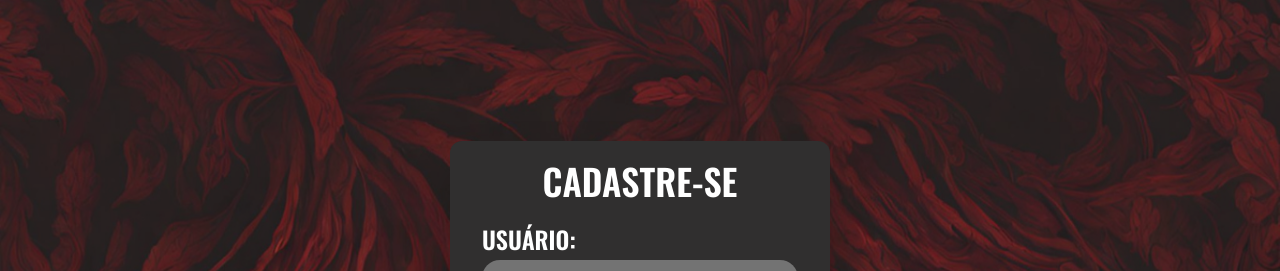
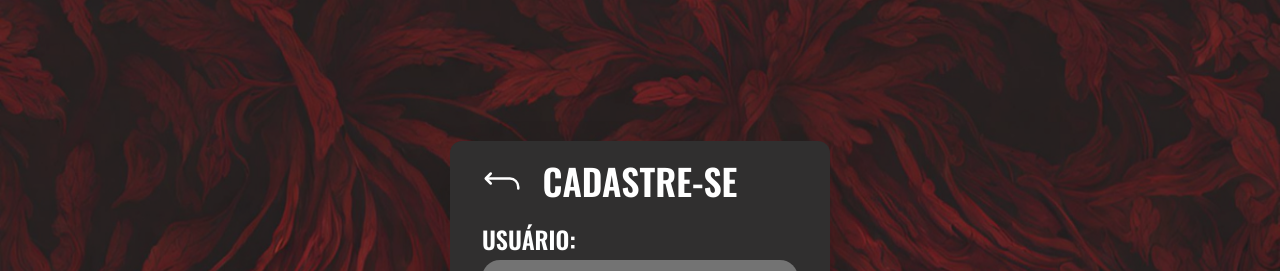
Before and after one commit to quarerma/opFichaRPG-frontend, a React (Vite) app: page /create-account in a window 1280 px wide. Shown: the top 271 px of the page. Built offline with nearby package versions, Linux system fonts and the light colour scheme.

Commit message:
cadastro

```diff
--- a/src/pages/CreateAccount.tsx
+++ b/src/pages/CreateAccount.tsx
@@ -3,9 +3,10 @@ import bg from "../assets/bg.png";
 import { GiBleedingEye } from "react-icons/gi";
 import { GiEyelashes } from "react-icons/gi";
 import { z } from "zod";
-import { useNavigate } from "react-router-dom";
+import { Link, useNavigate } from "react-router-dom";
 import axios, { AxiosError } from "axios";
 import { BASE_URL } from "../env";
+import { IoReturnUpBack } from "react-icons/io5";
 
 type CreateAccountProps = {
   username: string;
@@ -121,7 +122,6 @@ export const CreateAccount = () => {
           const status = axiosError.response.status;
           const data = axiosError.response.data;
           if (status === 409) {
-            console.log("entrou");
             setError(data.message);
           }
         }
@@ -137,14 +137,22 @@ export const CreateAccount = () => {
   };
 
   return (
-    <div className="h-screen w-screen flex flex-col">
+    <div className="h-screen w-screen flex flex-col text-white font-bold font-oswald">
       <div className=" z-10 my-auto justify-center ">
-        <div className=" flex flex-col items-center justify-center text-white font-bold font-oswald">
+        <div className=" flex flex-col items-center justify-center ">
           <div className=" gap-y-3  w-[380px] max-sm:w-[300px] h-fit py-5 rounded-xl bg-login-gray shadow-2xl px-8 max-sm:px-5">
             <div className="w-full h-full items-center justify-center flex flex-col">
-              <h1 className=" text-white text-center w-full text-4xl mb-5 ">
-                CADASTRE-SE
-              </h1>
+              <div className="flex w-full">
+                <Link to="/login" title="Voltar">
+                  <IoReturnUpBack
+                    size={40}
+                    className="font-extrabold absolute hover:scale-110 duration-300"
+                  />
+                </Link>
+                <h1 className=" text-white text-center w-full text-4xl mb-5 ">
+                  CADASTRE-SE
+                </h1>
+              </div>
               <form
                 onSubmit={onSubmit}
                 className="flex flex-col gap-y-3 w-full items-center"
```
